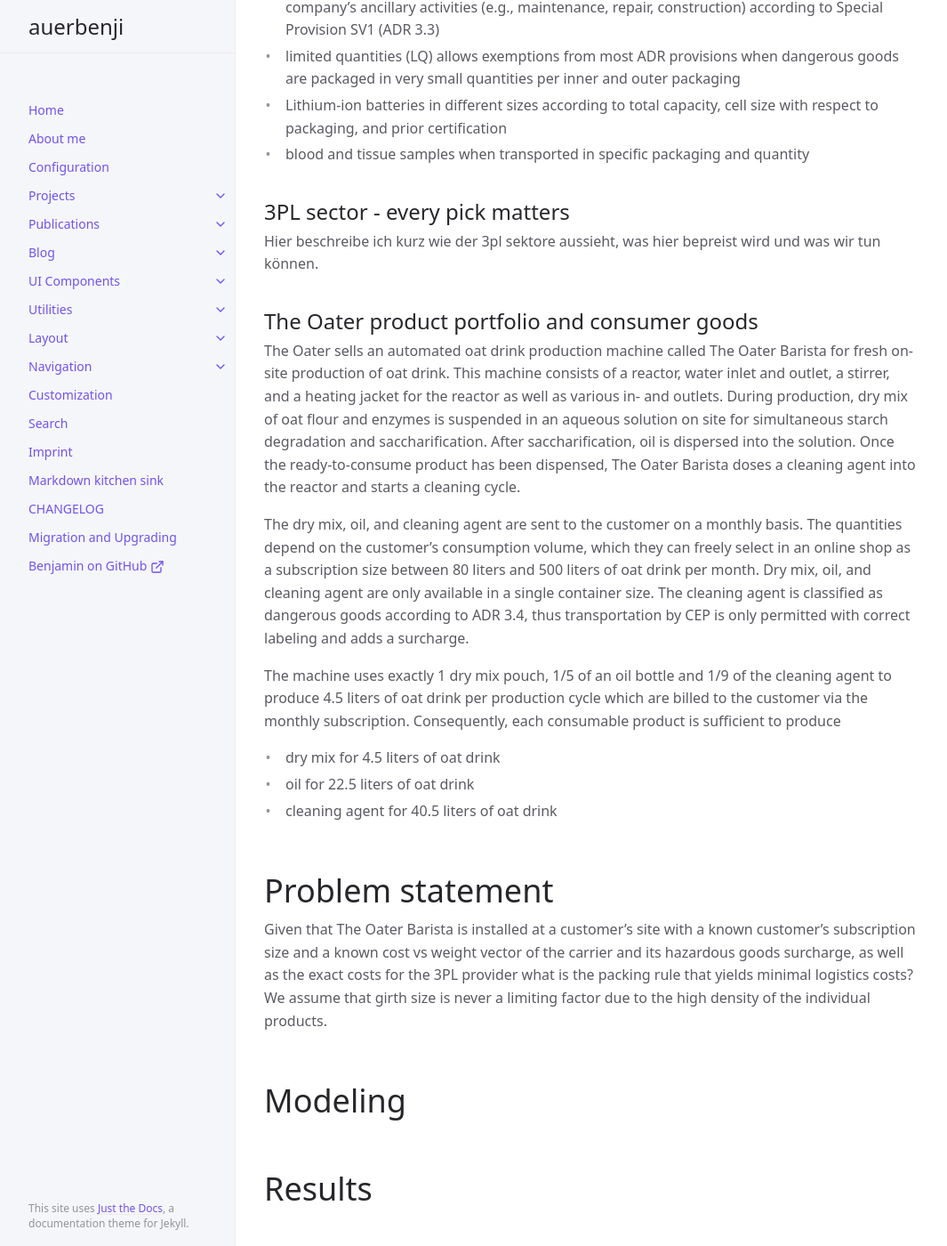
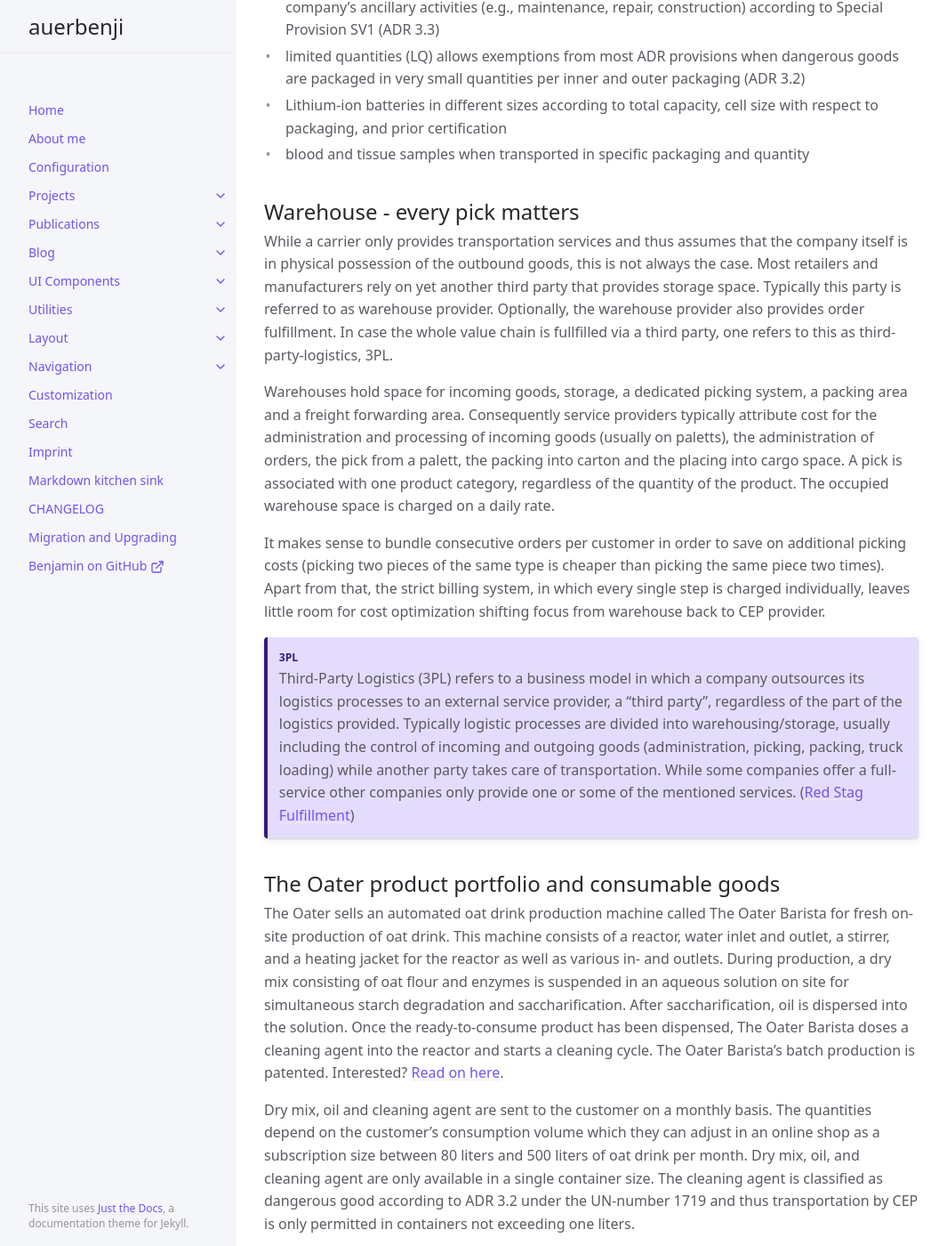
Before and after one commit to auerbenji/auerbenji.github.io, a Jekyll site: the page built from docs/projects/shipping-cost-optimization.md, in a window 1280 px wide and 1400 px high, scrolled down 2747 px. Shown: the whole window at 89% size, without its empty margins (107-1172 px from the left). Built offline with Jekyll 4.4.1, drawn with Linux system fonts in a browser that asks for light colours; cached includes are drawn as plain includes; some of the changed text lies outside the part shown.

Commit message:
continued shipping cost optimization

```diff
--- a/docs/projects/shipping-cost-optimization.md
+++ b/docs/projects/shipping-cost-optimization.md
@@ -73,41 +73,68 @@ Girth + length ensures that apart from weight a certain "density" maintained. Sp
 Dangerous goods are less an economic category than a legal one, defined by the Agreement of September 30, 1957 concerning the International Carriage of Dangerous Goods by Road, ADR, from 1957 ensuring safe transportation.
 This agreement categorizes goods for road transport, defines warning and safety instructions and lists exceptions. Exceptions include:
 - simplified transport of certain dangerous goods when carried in small quantities as part of a company’s ancillary activities (e.g., maintenance, repair, construction) according to  Special Provision SV1 (ADR 3.3)
-- limited quantities (LQ) allows exemptions from most ADR provisions when dangerous goods are packaged in very small quantities per inner and outer packaging
+- limited quantities (LQ) allows exemptions from most ADR provisions when dangerous goods are packaged in very small quantities per inner and outer packaging (ADR 3.2)
 - Lithium-ion batteries in different sizes according to total capacity, cell size with respect to packaging, and prior certification
 - blood and tissue samples when transported in specific packaging and quantity
 
-## 3PL sector - every pick matters
-Hier beschreibe ich kurz wie der 3pl sektore aussieht, was hier bepreist wird und was wir tun können.
+## Warehouse - every pick matters
+While a carrier only provides transportation services and thus assumes that the company itself is in physical possession of the outbound goods, this is not always the case.
+Most retailers and manufacturers rely on yet another third party that provides storage space.
+Typically this party is referred to as warehouse provider.
+Optionally, the warehouse provider also provides order fulfillment.
+In case the whole value chain is fullfilled via a third party, one refers to this as third-party-logistics, 3PL.
 
-## The Oater product portfolio and consumer goods
+Warehouses hold space for incoming goods, storage, a dedicated picking system, a packing area and a freight forwarding area. Consequently service providers typically attribute cost for the administration and processing of incoming goods (usually on paletts), the administration of orders, the pick from a palett, the packing into carton and the placing into cargo space. A pick is associated with one product category, regardless of the quantity of the product. The occupied warehouse space is charged on a daily rate.
+
+It makes sense to bundle consecutive orders per customer in order to save on additional picking costs (picking two pieces of the same type is cheaper than picking the same piece two times). Apart from that, the strict billing system, in which every single step is charged individually, leaves little room for cost optimization shifting focus from warehouse back to CEP provider.
+
+{: .note-title }
+> 3PL
+>
+> Third-Party Logistics (3PL) refers to a business model in which a company outsources its logistics processes to an external service provider, a “third party", regardless of the part of the logistics provided. Typically logistic processes are divided into warehousing/storage, usually including the control of incoming and outgoing goods (administration, picking, packing, truck loading) while another party takes care of transportation.
+While some companies offer a full-service other companies only provide one or some of the mentioned services.
+> ([Red Stag Fulfillment](https://redstagfulfillment.com/3pl-definition-process-resources/))
+
+
+## The Oater product portfolio and consumable goods
 The Oater sells an automated oat drink production machine called The Oater Barista for fresh on-site production of oat drink.
 This machine consists of a reactor, water inlet and outlet, a stirrer, and a heating jacket for the reactor as well as various in- and outlets.
-During production, dry mix of oat flour and enzymes is suspended in an aqueous solution on site for simultaneous starch degradation and saccharification.
+During production, a dry mix consisting of oat flour and enzymes is suspended in an aqueous solution on site for simultaneous starch degradation and saccharification.
 After saccharification, oil is dispersed into the solution.
 Once the ready-to-consume product has been dispensed, The Oater Barista doses a cleaning agent into the reactor and starts a cleaning cycle.
+The Oater Barista's batch production is patented. Interested? [Read on here](https://auerbenji.github.io/docs/blog/the-oater-is-patented/).
 
-The dry mix, oil, and cleaning agent are sent to the customer on a monthly basis.
-The quantities depend on the customer's consumption volume, which they can freely select in an online shop as a subscription size between 80 liters and 500 liters of oat drink per month.
+Dry mix, oil and cleaning agent are sent to the customer on a monthly basis.
+The quantities depend on the customer's consumption volume which they can adjust in an online shop as a subscription size between 80 liters and 500 liters of oat drink per month.
 Dry mix, oil, and cleaning agent are only available in a single container size.
-The cleaning agent is classified as dangerous goods according to ADR 3.4, thus transportation by CEP is only permitted with correct labeling and adds a surcharge.
+The cleaning agent is classified as dangerous good according to ADR 3.2 under the UN-number 1719 and thus transportation by CEP is only permitted in containers not exceeding one liters.
 
-The machine uses exactly 1 dry mix pouch, 1/5 of an oil bottle and 1/9 of the cleaning agent to produce 4.5 liters of oat drink per production cycle which are billed to the customer via the monthly subscription.
-Consequently, each consumable product is sufficient to produce
-- dry mix for 4.5 liters of oat drink
-- oil for 22.5 liters of oat drink
-- cleaning agent for 40.5 liters of oat drink
+# Methodology
+The The Oater Barista machine uses exactly 1 dry mix pouch, 1/5 of an oil bottle and 1/9 of a one liter cleaning agent bottle to produce 4.5 liters of oat drink in a single production cycle.
+Consequently
+- one pouch of dry mix is sufficient to produce 4.5 liters of oat drink
+- one bottle of oil is sufficient to produce 22.5 liters of oat drink
+- one bottle of cleaning detergent is sufficient to produce 40.5 liters of oat drink.
+
+We notice that not only the consumable goods' weights must be taken into account but the gross weight including paper pouch and bottles. While the weight difference might be neglectable for paper pouch and detergent plastic bottle, the oil is shipped in a glas bottle weighing around half of the gross oil's  weight.
+Furthermore, only complete quantities may be shipped. This causes ceiling for each subscription size and consumable. This effects mostly small subscription sizes.
+
+Given that The Oater Barista with a known customer's subscription size and a known shipping-cost-to-weight vector and known its dangerous goods penalty, as well known costs for warehousing service we want to find the packing rule that yields minimal logistics costs.
+We assume that girth size is never a limiting factor due to the high density of the individual products.
+
+As a starting point we place all cleaning agent bottles in a single parcel so that the penalty is only paid once.
+However, the discreet nature of the different weith of the product classes means that it may no longer be possible to make particularly precise use of the shipping weight, as the weight unit of the cleaning detergent is no longer available.
+Furthermore, the degressive cost structure of shipping costs makes it more attractive to pack two medium-weight packages than one very heavy and one light package.
+It renders obvious that there is no simple heuristic or packing instruction that guarantees minimal shipping costs. We will therefore proceed to mathematical optimization to minimize shipping cost.
+
+Mathematical optimization, also known as mathematical programming is the art of selecting of the best solution, given a set of conditions that have to hold true, no matter what (equality constraints) as well as a set of conditions that may vary in a given range (inequality constraints).
+The nature of the variables involved in the cost function and in the constraints define the problem category and thus the solution approach. Mathematical programming is used everywhere, from routing problems, AI training and shipping cost optimization to advanced process control and has equal origins in the chemical engineering community as well as in operations research. Mathematical optimization has emerget to provide solution strategies to deal with bi-level problems (optimization problems that are subject to another optimization problem), uncertainty (both stochastic and worst case) as well as many more "special" cases. It takes a lifetime to attempt to learn all about it. The interested reader is directed to my former Professor Stratos Pistikopoulos who I taught me optimization [Parametric](https://parametric.tamu.edu/) as well as his collegues in the field.
+We will skip most of the basics and assume a sound background in optimization.
+Furthermore I suggest reading articles in [CACE](https://www.sciencedirect.com/journal/computers-and-chemical-engineering), a great journal to follow and inspire how engineering problems are solved via optimization.
+
+# Solution strategy
 
 
-# Problem statement
-Given that The Oater Barista is installed at a customer's site with a known customer's subscription size and a known cost vs weight vector of the carrier and its hazardous goods surcharge, as well as the exact costs for the 3PL provider what is the packing rule that yields minimal logistics costs?
-We assume that girth size is never a limiting factor due to the high density of the individual products.
-
-
-
-
-# Modeling
-
-# Results
+# Results and discussion
 
 # References
```
Also changed, not shown: other parts of docs/projects/shipping-cost-optimization.md (+1 -1 lines), 2 other files.
